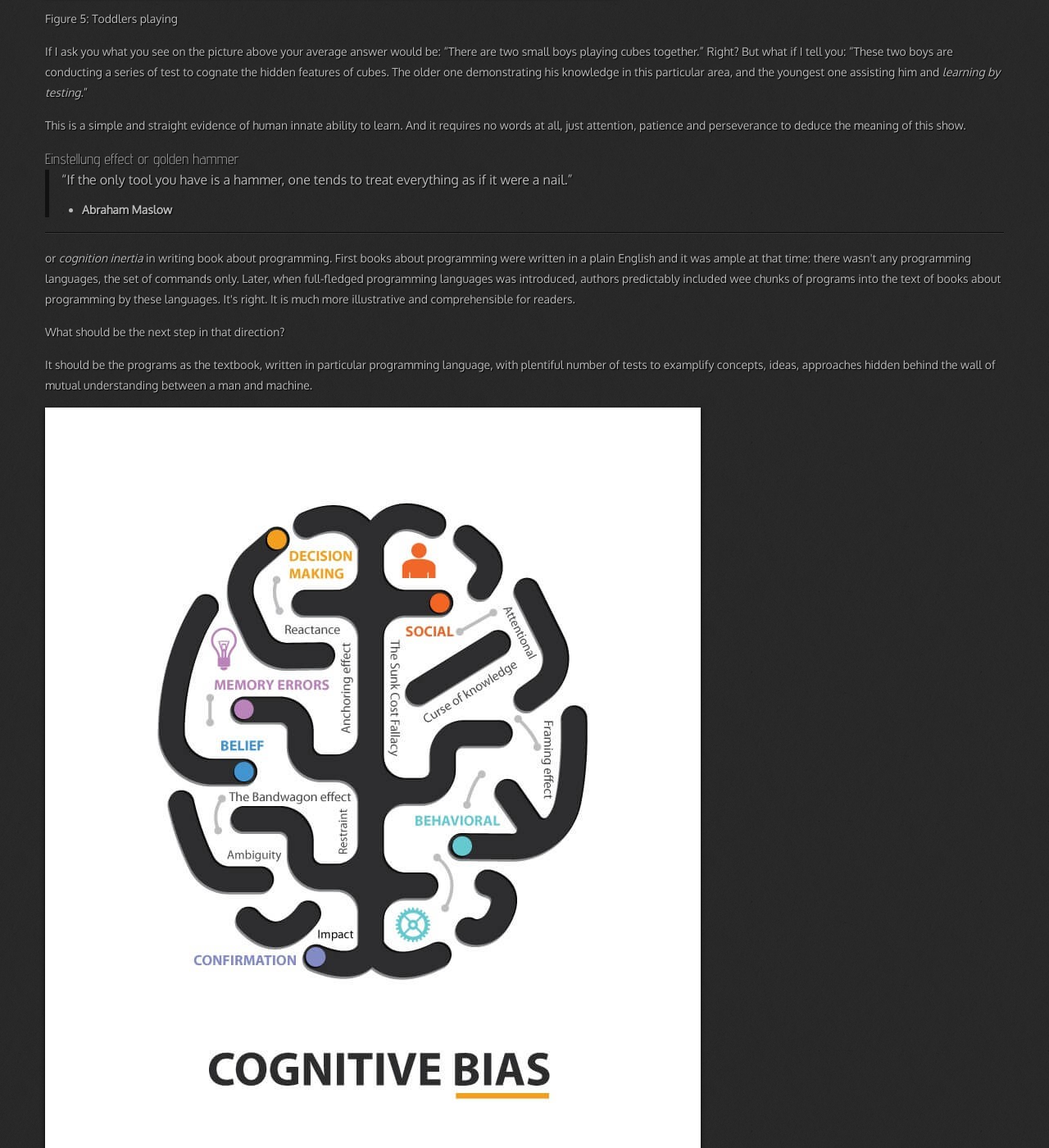
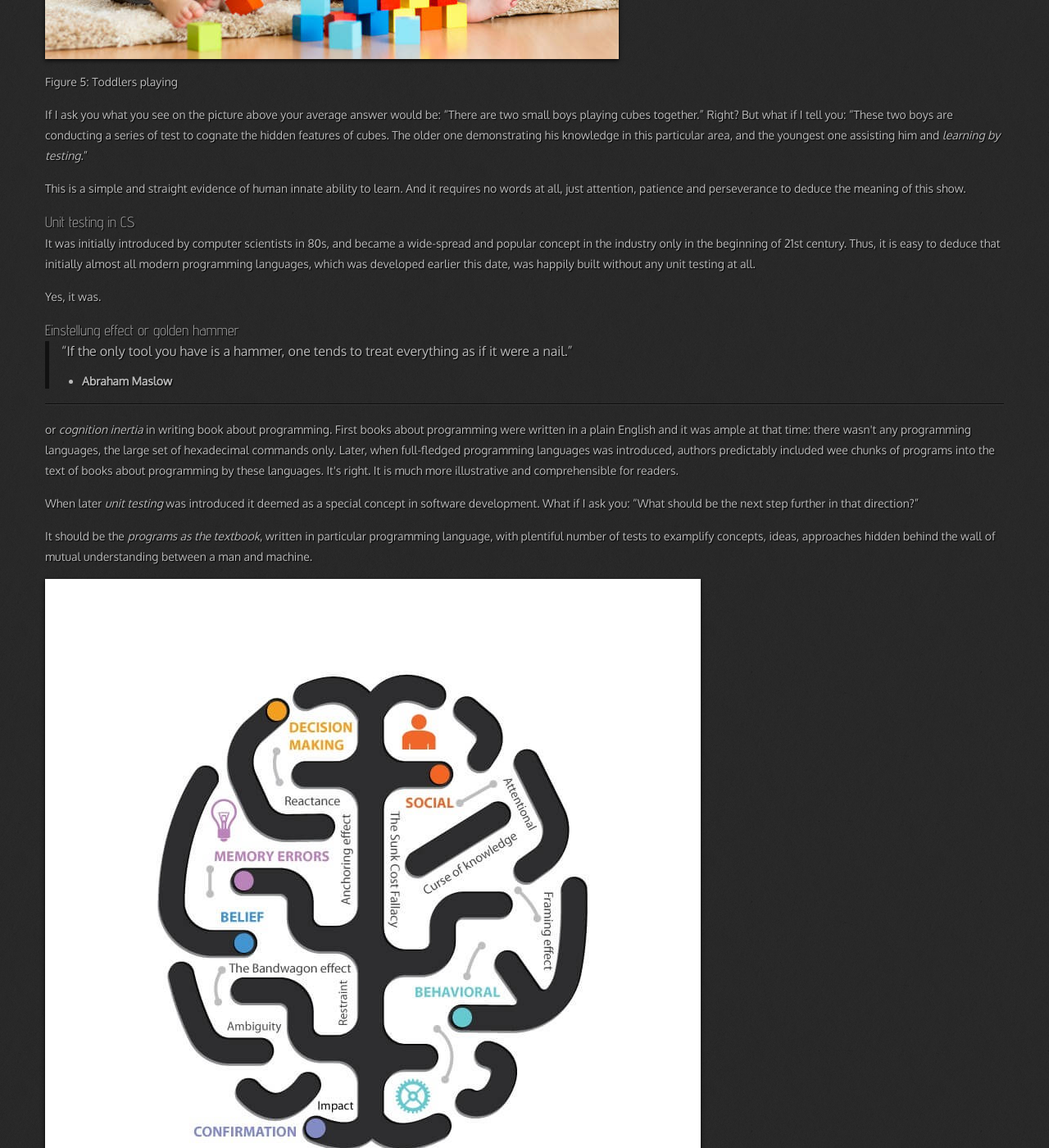
Before and after one commit to 0--key/0--key.github.io, a Jekyll site: the page built from _posts/2020-12-29-dissecting-python.html, in a window 1280 px wide and 1400 px high, scrolled down 5523 px. Shown: the whole window at 82% size. Built offline with Jekyll 4.4.1, drawn with Linux system fonts in a browser that asks for light colours; nearby versions of some CDN libraries; some of the changed text lies outside the part shown.

Commit message:
Another version for review

```diff
--- a/_posts/2020-12-29-dissecting-python.html
+++ b/_posts/2020-12-29-dissecting-python.html
@@ -27,9 +27,9 @@ tags: [book, template]
 <li><a href="#orgcb469d2">A hidden complexity</a></li>
 <li><a href="#org9e7dc29">An average age of readers</a></li>
 <li><a href="#orga6389b3">Testing as an innate tool to learn for humans;</a></li>
+<li><a href="#orgc32ebb7">Unit testing in CS</a></li>
 <li><a href="#org8187c92">Einstellung effect or golden hammer</a></li>
 <li><a href="#orgfe6ba38">Reading as a tourture</a></li>
-<li><a href="#org4d2dd3c">Testing in CS is a comparatively young concept</a></li>
 </ul>
 </li>
 <li><a href="#org51e2a38">A harsh deduction</a>
@@ -40,17 +40,16 @@ tags: [book, template]
 </ul>
 </li>
 <li><a href="#org45186c4">Testing as a nodal ology tool</a></li>
+<li><a href="#org8200da5">Chapter I: Primary concepts</a>
+<ul>
 <li><a href="#org999782d">Testing Python primary constants</a></li>
 <li><a href="#org9001012">Switching on lucid Python</a></li>
-<li><a href="#orgccaf2d8">Code elaboration</a>
-<ul>
-<li><a href="#org5e88a53">Further exploration</a></li>
-<li><a href="#org9eb88b8">Zero, One and a Symbol</a></li>
+<li><a href="#orgccaf2d8">Code elaboration</a></li>
 </ul>
 </li>
-<li><a href="#org140a9c5">Innate datatypes testing</a></li>
-<li><a href="#org63f3453">Enter the Function</a></li>
-<li><a href="#org20fd727">Enter the Object</a></li>
+<li><a href="#org2d43174">Chapter II: Innate Datatypes</a></li>
+<li><a href="#orgdeea697">Chapter III: Enter the Function</a></li>
+<li><a href="#orga771135">Chapter IV: Enter the Objects</a></li>
 </ul>
 </div>
 </div>
@@ -72,6 +71,17 @@ For my tiny family
 <div class="outline-text-2" id="text-orgf1b33c8">
 <blockquote>
 <p>
+“I can calculate the motion of heavenly bodies but not the madness
+of people.”
+</p>
+
+<ul class="org-ul">
+<li><b>Isaac Newton</b></li>
+</ul>
+</blockquote>
+<hr />
+<blockquote>
+<p>
 Programs must be written for people to read, and only incidentally
 for machines to execute."
 </p>
@@ -80,7 +90,6 @@ for machines to execute."
 <li><b>Abelson &amp; Sussman, SICP, preface to the first edition</b></li>
 </ul>
 </blockquote>
-
 <hr />
 <blockquote>
 <p>
@@ -92,22 +101,18 @@ for machines to execute."
 <li><b>Winston Churchill</b></li>
 </ul>
 </blockquote>
-
 <hr />
-
 <blockquote>
 <p>
 “The glass is neither half empty nor half full. It’s simply larger
-  than it needs to be.”
+ than it needs to be.”
 </p>
 
 <ul class="org-ul">
 <li><b>Grace Hopper</b></li>
 </ul>
 </blockquote>
-
 <hr />
-
 <blockquote>
 <p>
 “Manage things. Lead people.”
@@ -117,7 +122,6 @@ for machines to execute."
 <li><b>Grace Hopper</b></li>
 </ul>
 </blockquote>
-
 <hr />
 </div>
 </div>
@@ -127,7 +131,7 @@ for machines to execute."
 <h2 id="org03a196a">Preface</h2>
 <div class="outline-text-2" id="text-org03a196a">
 
-<div id="org50904a2" class="figure">
+<div id="orgc9de251" class="figure">
 <p><img src="http://0--key.github.io/assets/img/pydes/experienced_tutor.jpeg" alt="A game is a test" title="Conduct an experiment together" class="rounded float-center" />
 </p>
 <p><span class="figure-number">Figure 1: </span>An older tutor</p>
@@ -285,7 +289,7 @@ guys, moving forward.
 <h3 id="org20c0c05">Debugging is a major time-consuming task</h3>
 <div class="outline-text-3" id="text-org20c0c05">
 
-<div id="org4a6d808" class="figure">
+<div id="org477078d" class="figure">
 <p><img src="http://0--key.github.io/assets/img/pydes/debugging.jpg" alt="Typical proportion" title="The lion share of efforts" class="rounded float-center" />
 </p>
 <p><span class="figure-number">Figure 2: </span>Time and efforts for debug</p>
@@ -305,7 +309,7 @@ their efforts to develop and maintain software nowadays.
 <h3 id="orgdaed20a">Cognitive dissonance and size of manuals</h3>
 <div class="outline-text-3" id="text-orgdaed20a">
 
-<div id="orgb7042c2" class="figure">
+<div id="org9df86c5" class="figure">
 <p><img src="http://0--key.github.io/assets/img/pydes/the_volumes.jpeg" alt="The Art" title="They are enormous" class="rounded float-center" />
 </p>
 <p><span class="figure-number">Figure 3: </span>The average manual for proficiency</p>
@@ -352,7 +356,7 @@ There are tons of material and most of it represents <code>programming
 <h3 id="org9e7dc29">An average age of readers</h3>
 <div class="outline-text-3" id="text-org9e7dc29">
 
-<div id="org52aed26" class="figure">
+<div id="org303faf4" class="figure">
 <p><img src="http://0--key.github.io/assets/img/pydes/software-development-team.jpeg" alt="Unexperience of youth" title="They are so young" class="rounded float-center" />
 </p>
 <p><span class="figure-number">Figure 4: </span>The team</p>
@@ -378,7 +382,7 @@ There are tons of material and most of it represents <code>programming
 <hr />
 
 
-<div id="org6230eb1" class="figure">
+<div id="org4b4c926" class="figure">
 <p><img src="http://0--key.github.io/assets/img/pydes/experienced_tutor.jpeg" alt="A play as a test" title="Conduct an experiment" class="rounded float-center" />
 </p>
 <p><span class="figure-number">Figure 5: </span>Toddlers playing</p>
@@ -402,6 +406,25 @@ perseverance to deduce the meaning of this show.
 </div>
 
 
+<div id="outline-container-orgc32ebb7" class="outline-3">
+<h3 id="orgc32ebb7">Unit testing in CS</h3>
+<div class="outline-text-3" id="text-orgc32ebb7">
+<p>
+It was initially introduced by computer scientists in 80s, and
+became a wide-spread and popular concept in the industry only in
+the beginning of 21st century. Thus, it is easy to deduce that
+initially almost all modern programming languages, which was
+developed earlier this date, was happily built without any unit
+testing at all.
+</p>
+
+<p>
+Yes, it was.
+</p>
+</div>
+</div>
+
+
 <div id="outline-container-org8187c92" class="outline-3">
 <h3 id="org8187c92">Einstellung effect or golden hammer</h3>
 <div class="outline-text-3" id="text-org8187c92">
@@ -415,33 +438,34 @@ everything as if it were a nail.”
 <li><b>Abraham Maslow</b></li>
 </ul>
 </blockquote>
-
 <hr />
 
 <p>
 or <i>cognition inertia</i> in writing book about programming. First
 books about programming were written in a plain English and it was
-ample at that time: there wasn't any programming languages, the set
-of commands only. Later, when full-fledged programming languages
-was introduced, authors predictably included wee chunks of
-programs into the text of books about programming by these
-languages. It's right. It is much more illustrative and
+ample at that time: there wasn't any programming languages, the
+large set of hexadecimal commands only. Later, when full-fledged
+programming languages was introduced, authors predictably included
+wee chunks of programs into the text of books about programming by
+these languages. It's right. It is much more illustrative and
 comprehensible for readers.
 </p>
 
 <p>
-What should be the next step in that direction?
+When later <i>unit testing</i> was introduced it deemed as a special
+concept in software development. What if I ask you: “What should be
+the next step further in that direction?”
 </p>
 
 <p>
-It should be the programs as the textbook, written in particular
+It should be the <i>programs as the textbook</i>, written in particular
 programming language, with plentiful number of tests to examplify
 concepts, ideas, approaches hidden behind the wall of mutual
 understanding between a man and machine.
 </p>
 
 
-<div id="orgcb57db3" class="figure">
+<div id="org2cfa986" class="figure">
 <p><img src="http://0--key.github.io/assets/img/pydes/cognitive_bias.jpeg" alt="True thinking is a tough task" title="The large set of cognitive biases" class="rounded float-center" />
 </p>
 <p><span class="figure-number">Figure 6: </span>Brain fog</p>
@@ -460,24 +484,14 @@ Actually it is a downright grueling task to do
 </p>
 </div>
 </div>
+</div>
 
-<div id="outline-container-org4d2dd3c" class="outline-3">
-<h3 id="org4d2dd3c">Testing in CS is a comparatively young concept</h3>
-<div class="outline-text-3" id="text-org4d2dd3c">
-<p>
-It was initially intoduced by computer scientists in 80s, and
-became a wide-spread and popular concept in the industry only in
-the beginning of 21 century.
-</p>
-</div>
-</div>
-</div>
 
 <div id="outline-container-org51e2a38" class="outline-2">
 <h2 id="org51e2a38">A harsh deduction</h2>
 <div class="outline-text-2" id="text-org51e2a38">
 
-<div id="org3564af7" class="figure">
+<div id="org4abb0bc" class="figure">
 <p><img src="http://0--key.github.io/assets/img/pydes/monkey.jpeg" alt="Animals also test" title="Unconscious testing" class="rounded float-left" />
 </p>
 <p><span class="figure-number">Figure 7: </span>Test failure</p>
@@ -664,7 +678,7 @@ misterious.
 <h2 id="org45186c4">Testing as a nodal ology tool</h2>
 <div class="outline-text-2" id="text-org45186c4">
 
-<div id="orgdf5e114" class="figure">
+<div id="org0349e58" class="figure">
 <p><img src="http://0--key.github.io/assets/img/pydes/infant-building-a-tower.jpeg" alt="An infant" title="Infant building a tower" />
 </p>
 <p><span class="figure-number">Figure 8: </span>An infant conducting test</p>
@@ -673,20 +687,24 @@ misterious.
 <p>
 If you're observed an infant behavior strictly enough you might
 notice that it is <i>a silent (they can't talk yet) testing how things
-work</i>. A baby with brisk ingenuity implements the series of
-conscious acts and it should be interpreted as a sequence of
-experiments to examine the nature of events. Bear in mind its inborn
-origin, because every child do it absolutely autonomous, we got
-conclusion about a genuine and inborn human inclination on testing
-approach for study anything.
+work</i>. A baby with brisk ingenuity conducts the series of conscious
+acts and it should be interpreted as a sequence of experiments to
+examine the nature of events. Bear in mind its inborn origin,
+because every child do it absolutely autonomous, we got conclusion
+about a genuine and inborn human inclination on testing approach for
+study anything.
 </p>
 </div>
 </div>
 
 
-<div id="outline-container-org999782d" class="outline-2">
-<h2 id="org999782d">Testing Python primary constants</h2>
-<div class="outline-text-2" id="text-org999782d">
+<div id="outline-container-org8200da5" class="outline-2">
+<h2 id="org8200da5">Chapter I: Primary concepts</h2>
+<div class="outline-text-2" id="text-org8200da5">
+</div>
+<div id="outline-container-org999782d" class="outline-3">
+<h3 id="org999782d">Testing Python primary constants</h3>
+<div class="outline-text-3" id="text-org999782d">
 <p>
 Now it is time to concoct our first primitive set of tests to
 determine the existence of <i>Python primals</i> <code>True</code>, <code>False</code> and
@@ -752,7 +770,7 @@ in two panels simultaneously on the screen:
 </p>
 
 
-<div id="orged2de2c" class="figure">
+<div id="orgfbbf7d6" class="figure">
 <p><img src="http://0--key.github.io/assets/img/pydes/compare.png" alt="Two-panel view" title="Compare these two files" />
 </p>
 <p><span class="figure-number">Figure 9: </span>Two-panel editor view</p>
@@ -781,9 +799,9 @@ knowledge in its natural order.
 </div>
 
 
-<div id="outline-container-org9001012" class="outline-2">
-<h2 id="org9001012">Switching on lucid Python</h2>
-<div class="outline-text-2" id="text-org9001012">
+<div id="outline-container-org9001012" class="outline-3">
+<h3 id="org9001012">Switching on lucid Python</h3>
+<div class="outline-text-3" id="text-org9001012">
 <p>
 Now you're ready and steady to read, compare and comprehend <b>Python</b>
 programs. Yes, there are only two of them, they are <i>intentionally</i>
@@ -822,6 +840,7 @@ Python!"
 <li><b>Tim Peters</b></li>
 </ul>
 </blockquote>
+<hr />
 
 <div class="org-src-container">
 <pre class="src src-python"><span style="color: #8db6cd;">#</span><span style="color: #ff4500;">!/usr/bin/python</span>
@@ -876,7 +895,7 @@ Python!"
 
 
 <span style="color: #00ffff;">class</span> <span style="color: #98fb98; font-weight: bold;">TestLanguagePrimals</span>(unittest.TestCase):  <span style="color: #8db6cd;"># </span><span style="color: #ff4500;">&lt;-- class definition</span>
-<span style="background-color: #333333;"> </span>   <span style="color: #cd5555;">"""The class-level for brief single-line docstring</span>
+<span style="background-color: #333333;"> </span>   <span style="color: #cd5555;">"""The class-level for a brief single-line docstring</span>
 
 <span style="color: #cd5555; background-color: #333333;"> </span><span style="color: #cd5555;">   Class defininition begins this reserved word /class/ following by</span>
 <span style="color: #cd5555; background-color: #333333;"> </span><span style="color: #cd5555;">   the /name of class/ and its /parent class/ in the brackets. On</span>
@@ -907,9 +926,9 @@ Python!"
 </div>
 
 
-<div id="outline-container-orgccaf2d8" class="outline-2">
-<h2 id="orgccaf2d8">Code elaboration</h2>
-<div class="outline-text-2" id="text-orgccaf2d8">
+<div id="outline-container-orgccaf2d8" class="outline-3">
+<h3 id="orgccaf2d8">Code elaboration</h3>
+<div class="outline-text-3" id="text-orgccaf2d8">
 <div class="org-src-container">
 <pre class="src src-python" id="org8071ee6"><span style="color: #8db6cd;"># </span><span style="color: #ff4500;">-*- coding: utf-8 -*-</span>
 <span style="color: #cd5555;">"""Now it is the moment to distill your knowledge about writing</span>
@@ -983,33 +1002,33 @@ Python!"
 </div>
 </div>
 
-<div id="outline-container-org5e88a53" class="outline-3">
-<h3 id="org5e88a53">Further exploration</h3>
+<div id="outline-container-org5e88a53" class="outline-4">
+<h4 id="org5e88a53">Further exploration</h4>
 </div>
 
-<div id="outline-container-org9eb88b8" class="outline-3">
-<h3 id="org9eb88b8">Zero, One and a Symbol</h3>
-<div class="outline-text-3" id="text-org9eb88b8">
+<div id="outline-container-org9eb88b8" class="outline-4">
+<h4 id="org9eb88b8">Zero, One and a Symbol</h4>
+<div class="outline-text-4" id="text-org9eb88b8">
 </div>
-<div id="outline-container-orgf49cc36" class="outline-4">
-<h4 id="orgf49cc36">Assertion and assignment</h4>
+<div id="outline-container-orgf49cc36" class="outline-5">
+<h5 id="orgf49cc36">Assertion and assignment</h5>
 </div>
-<div id="outline-container-org1e570ec" class="outline-4">
-<h4 id="org1e570ec">True, False, None, <code>= and = comparison, !</code> and Not</h4>
+<div id="outline-container-org1e570ec" class="outline-5">
+<h5 id="org1e570ec">True, False, None, <code>= and = comparison, !</code> and Not</h5>
 </div>
 
-<div id="outline-container-org81a7946" class="outline-4">
-<h4 id="org81a7946">Boolean operations</h4>
+<div id="outline-container-org81a7946" class="outline-5">
+<h5 id="org81a7946">Boolean operations</h5>
 </div>
 
-<div id="outline-container-orga892d67" class="outline-4">
-<h4 id="orga892d67">Arithmetics</h4>
+<div id="outline-container-orga892d67" class="outline-5">
+<h5 id="orga892d67">Arithmetics</h5>
 </div>
 
 
-<div id="outline-container-org50d6e74" class="outline-4">
-<h4 id="org50d6e74">None-False-True comparison</h4>
-<div class="outline-text-4" id="text-org50d6e74">
+<div id="outline-container-org50d6e74" class="outline-5">
+<h5 id="org50d6e74">None-False-True comparison</h5>
+<div class="outline-text-5" id="text-org50d6e74">
 <div class="org-src-container">
 <pre class="src src-python" id="orge18dbd9"><span style="color: #00ffff;">class</span> <span style="color: #98fb98; font-weight: bold;">TestCompareFundamentals</span>(unittest.TestCase):
 
@@ -1027,19 +1046,20 @@ Python!"
 </div>
 </div>
 </div>
+</div>
 
 
 
-<div id="outline-container-org140a9c5" class="outline-2">
-<h2 id="org140a9c5">Innate datatypes testing</h2>
+<div id="outline-container-org2d43174" class="outline-2">
+<h2 id="org2d43174">Chapter II: Innate Datatypes</h2>
 </div>
 
 
-<div id="outline-container-org63f3453" class="outline-2">
-<h2 id="org63f3453">Enter the Function</h2>
+<div id="outline-container-orgdeea697" class="outline-2">
+<h2 id="orgdeea697">Chapter III: Enter the Function</h2>
 </div>
 
 
-<div id="outline-container-org20fd727" class="outline-2">
-<h2 id="org20fd727">Enter the Object</h2>
+<div id="outline-container-orga771135" class="outline-2">
+<h2 id="orga771135">Chapter IV: Enter the Objects</h2>
 </div>
```
